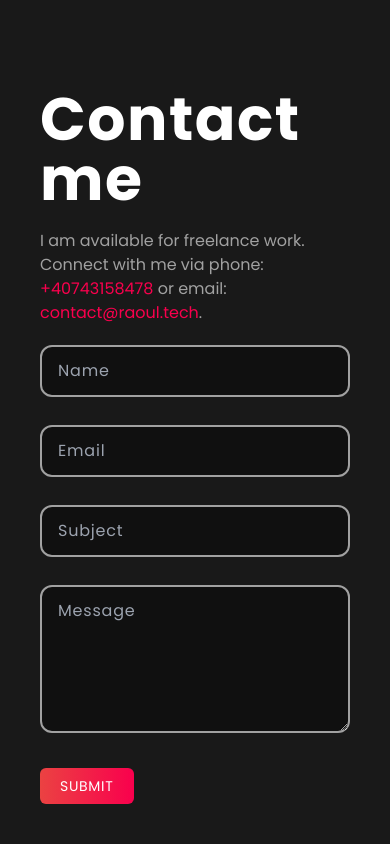
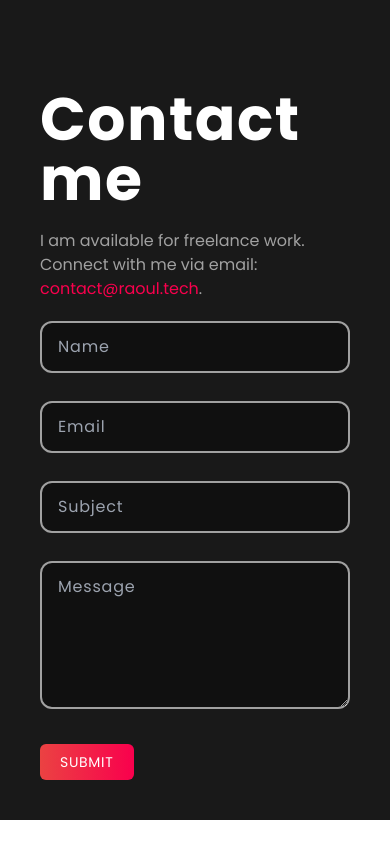
Before and after one commit to RaoulBivolaru/codcut, a Gatsby site: page / in a window 390 px wide. Shown: the part 3245-4089 px from the top of the page. After the commit the page ends 4065 px from the top, so only its background shows below. Built offline with nearby package versions, Linux system fonts and the light colour scheme; Gatsby itself is replaced by a stand-in of ours; some packages are replaced by stand-ins of ours.

Commit message:
Remove phone

```diff
--- a/src/sections/Contact.tsx
+++ b/src/sections/Contact.tsx
@@ -35,12 +35,7 @@ export default function () {
       </h2>
       <p className="text-content mb-5">
         I am available for freelance work.
-        <br /> Connect with me via phone:
-        <a href="tel:+40743158478" className="text-accent">
-          {' '}
-          +40743158478
-        </a>{' '}
-        or email:{' '}
+        <br /> Connect with me via email:{' '}
         <a href="mailto:contact@raoul.tech" className="text-accent">
           contact@raoul.tech
         </a>
```
